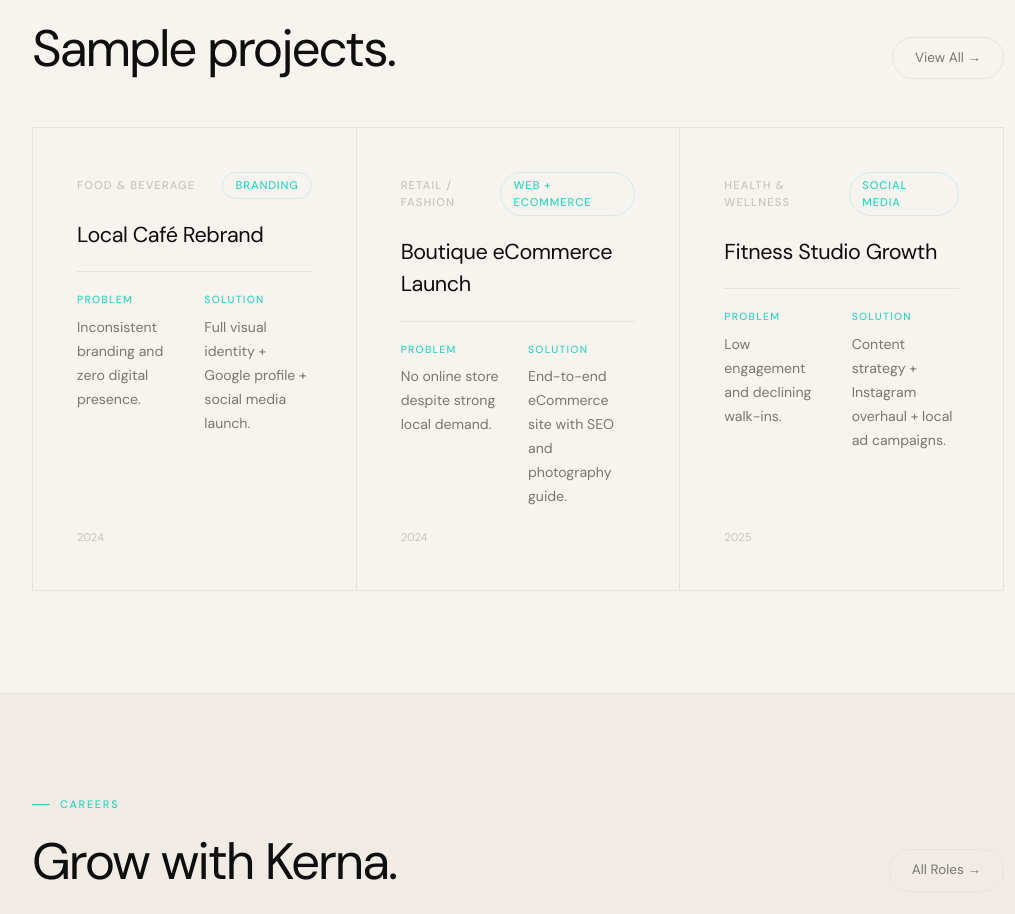
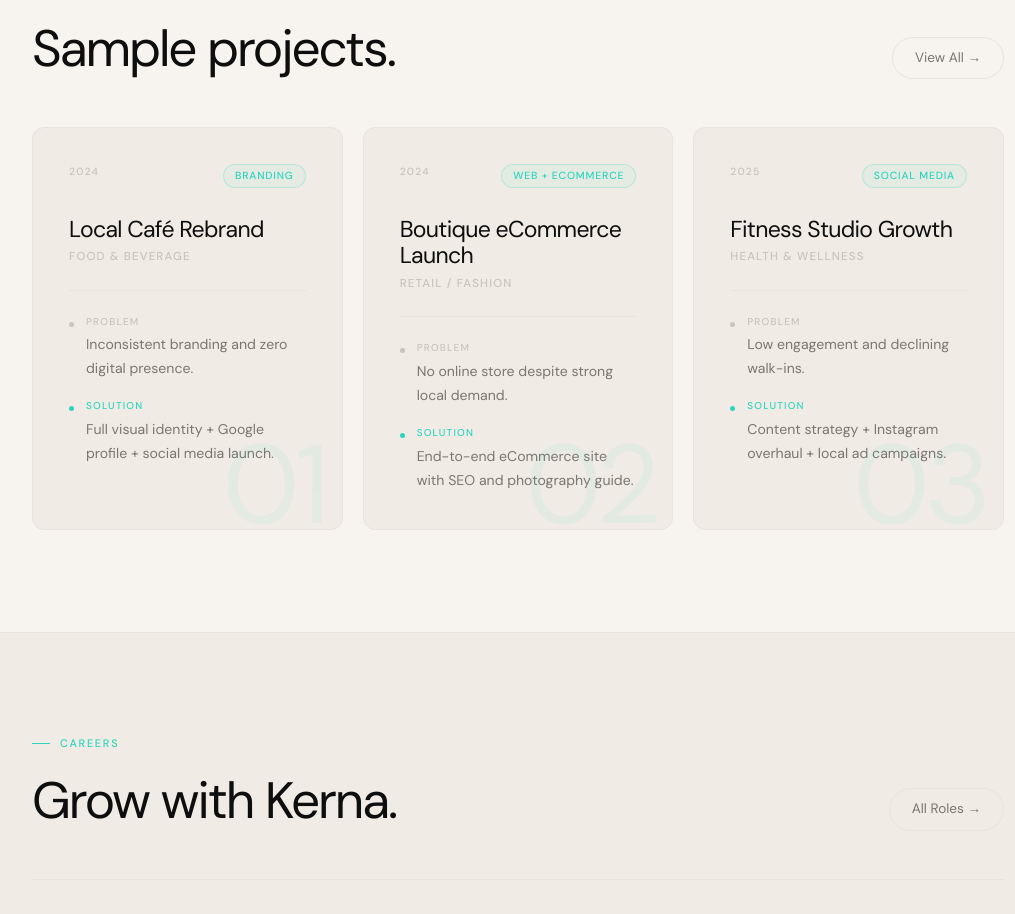
Before and after one commit to areesh18/kerna, a React (Vite) app: page / in a window 1280 px wide. Shown: the part 4080-4994 px from the top of the page, without its empty margins (122-1137 px from the left). Built offline with nearby package versions, Linux system fonts and the light colour scheme.

Commit message:
changes sample project section

```diff
--- a/src/pages/Home.jsx
+++ b/src/pages/Home.jsx
@@ -339,6 +339,8 @@
       {/* ── WORK PREVIEW ── */}
       <section style={{ borderBottom: '1px solid var(--border)' }}>
         <div style={{ ...W, padding: 'clamp(64px, 8vw, 112px) clamp(24px, 5vw, 64px)' }}>
+
+          {/* Header */}
           <div className="reveal" style={{ display: 'flex', justifyContent: 'space-between', alignItems: 'flex-end', marginBottom: '48px', flexWrap: 'wrap', gap: '16px' }}>
             <div>
               <SectionLabel>Selected Work</SectionLabel>
@@ -354,39 +356,104 @@
               onMouseLeave={e => { e.currentTarget.style.borderColor = 'var(--border)'; e.currentTarget.style.color = 'var(--text-secondary)' }}
             >View All →</button>
           </div>
+
+          {/* Cards grid */}
           <div className="reveal" style={{
-            display: 'grid', gridTemplateColumns: 'repeat(auto-fit, minmax(300px, 1fr))',
-            gap: '1px', backgroundColor: 'var(--border)', border: '1px solid var(--border)',
+            display: 'grid',
+            gridTemplateColumns: 'repeat(auto-fit, minmax(280px, 1fr))',
+            gap: '20px',
           }}>
             {sampleWork.map((w) => (
-              <div key={w.title} style={{
-                backgroundColor: 'var(--bg-primary)', padding: 'clamp(28px, 3.5vw, 44px)',
-                cursor: 'pointer', transition: 'background-color 0.25s ease',
-                display: 'flex', flexDirection: 'column', gap: '20px',
-              }}
+              <div key={w.title}
                 onClick={() => navigate('/work')}
-                onMouseEnter={e => e.currentTarget.style.backgroundColor = 'var(--bg-secondary)'}
-                onMouseLeave={e => e.currentTarget.style.backgroundColor = 'var(--bg-primary)'}
+                onMouseEnter={e => {
+                  e.currentTarget.style.borderColor = 'rgba(45,212,191,0.35)'
+                  e.currentTarget.style.transform = 'translateY(-4px)'
+                  e.currentTarget.querySelector('.wc-arrow').style.opacity = '1'
+                  e.currentTarget.querySelector('.wc-arrow').style.transform = 'translate(2px, -2px)'
+                  e.currentTarget.querySelector('.wc-num').style.opacity = '0.12'
+                }}
+                onMouseLeave={e => {
+                  e.currentTarget.style.borderColor = 'var(--border)'
+                  e.currentTarget.style.transform = 'translateY(0)'
+                  e.currentTarget.querySelector('.wc-arrow').style.opacity = '0'
+                  e.currentTarget.querySelector('.wc-arrow').style.transform = 'translate(0, 0)'
+                  e.currentTarget.querySelector('.wc-num').style.opacity = '0.06'
+                }}
+                style={{
+                  position: 'relative', overflow: 'hidden',
+                  backgroundColor: 'var(--bg-secondary)',
+                  border: '1px solid var(--border)',
+                  borderRadius: '12px',
+                  padding: 'clamp(24px, 3vw, 36px)',
+                  cursor: 'pointer',
+                  display: 'flex', flexDirection: 'column', gap: '0',
+                  transition: 'border-color 0.25s ease, transform 0.3s cubic-bezier(0.16,1,0.3,1)',
+                  minHeight: '340px',
+                }}
               >
-                <div style={{ display: 'flex', justifyContent: 'space-between', alignItems: 'center' }}>
-                  <span style={{ fontFamily: 'var(--font-body)', fontSize: '0.7rem', fontWeight: 500, letterSpacing: '0.1em', textTransform: 'uppercase', color: 'var(--text-muted)' }}>{w.industry}</span>
+                {/* Ghost number watermark */}
+                <span className="wc-num" style={{
+                  position: 'absolute', bottom: '-12px', right: '16px',
+                  fontFamily: 'var(--font-display)', fontSize: '7rem', fontWeight: 400,
+                  color: 'var(--teal)', opacity: 0.06, lineHeight: 1,
+                  letterSpacing: '-0.04em', userSelect: 'none', pointerEvents: 'none',
+                  transition: 'opacity 0.3s ease',
+                }}>{w.num}</span>
+
+                {/* Top row */}
+                <div style={{ display: 'flex', justifyContent: 'space-between', alignItems: 'flex-start', marginBottom: '28px' }}>
                   <span style={{
-                    fontFamily: 'var(--font-body)', fontSize: '0.7rem', fontWeight: 500,
+                    fontFamily: 'var(--font-body)', fontSize: '0.65rem', fontWeight: 500,
+                    letterSpacing: '0.12em', textTransform: 'uppercase',
+                    color: 'var(--text-muted)',
+                  }}>{w.year}</span>
+                  <span style={{
+                    fontFamily: 'var(--font-body)', fontSize: '0.65rem', fontWeight: 500,
                     letterSpacing: '0.08em', textTransform: 'uppercase', color: 'var(--teal)',
-                    border: '1px solid rgba(45,212,191,0.2)', padding: '4px 12px', borderRadius: '100px',
+                    border: '1px solid rgba(45,212,191,0.25)', padding: '3px 11px', borderRadius: '100px',
+                    backgroundColor: 'rgba(45,212,191,0.06)',
                   }}>{w.tag}</span>
                 </div>
-                <h3 style={{ fontFamily: 'var(--font-display)', fontSize: 'clamp(1.1rem, 1.7vw, 1.35rem)', fontWeight: 400, color: 'var(--text-primary)', letterSpacing: '-0.02em' }}>{w.title}</h3>
-                <div style={{ width: '100%', height: '1px', backgroundColor: 'var(--border)' }} />
-                <div style={{ display: 'grid', gridTemplateColumns: '1fr 1fr', gap: '20px' }}>
+
+                {/* Title */}
+                <h3 style={{
+                  fontFamily: 'var(--font-display)', fontSize: 'clamp(1.2rem, 1.8vw, 1.5rem)',
+                  fontWeight: 400, color: 'var(--text-primary)', letterSpacing: '-0.03em',
+                  lineHeight: 1.15, marginBottom: '6px',
+                }}>{w.title}</h3>
+                <p style={{
+                  fontFamily: 'var(--font-body)', fontSize: '0.72rem', fontWeight: 500,
+                  letterSpacing: '0.1em', textTransform: 'uppercase',
+                  color: 'var(--text-muted)', marginBottom: '24px',
+                }}>{w.industry}</p>
+
+                {/* Divider */}
+                <div style={{ width: '100%', height: '1px', backgroundColor: 'var(--border)', marginBottom: '24px' }} />
+
+                {/* Problem + Solution stacked */}
+                <div style={{ display: 'flex', flexDirection: 'column', gap: '18px', flex: 1 }}>
                   {[['Problem', w.problem], ['Solution', w.solution]].map(([lbl, txt]) => (
-                    <div key={lbl}>
-                      <p style={{ fontFamily: 'var(--font-body)', fontSize: '0.65rem', fontWeight: 500, letterSpacing: '0.12em', textTransform: 'uppercase', color: 'var(--teal)', marginBottom: '8px' }}>{lbl}</p>
-                      <p style={{ fontFamily: 'var(--font-body)', fontSize: '0.88rem', fontWeight: 400, color: 'var(--text-secondary)', lineHeight: 1.7 }}>{txt}</p>
+                    <div key={lbl} style={{ display: 'flex', gap: '12px', alignItems: 'flex-start' }}>
+                      <span style={{
+                        width: '5px', height: '5px', borderRadius: '50%', flexShrink: 0,
+                        backgroundColor: lbl === 'Solution' ? 'var(--teal)' : 'var(--text-muted)',
+                        marginTop: '7px',
+                      }} />
+                      <div>
+                        <p style={{ fontFamily: 'var(--font-body)', fontSize: '0.62rem', fontWeight: 500, letterSpacing: '0.12em', textTransform: 'uppercase', color: lbl === 'Solution' ? 'var(--teal)' : 'var(--text-muted)', marginBottom: '4px' }}>{lbl}</p>
+                        <p style={{ fontFamily: 'var(--font-body)', fontSize: '0.88rem', fontWeight: 400, color: 'var(--text-secondary)', lineHeight: 1.7 }}>{txt}</p>
+                      </div>
                     </div>
                   ))}
                 </div>
-                <span style={{ fontFamily: 'var(--font-body)', fontSize: '0.7rem', fontWeight: 400, color: 'var(--text-muted)', marginTop: 'auto' }}>{w.year}</span>
+
+                {/* Arrow */}
+                <span className="wc-arrow" style={{
+                  position: 'absolute', top: '20px', right: '20px',
+                  color: 'var(--teal)', fontSize: '1rem',
+                  opacity: 0, transition: 'opacity 0.2s ease, transform 0.2s ease',
+                }}>↗</span>
               </div>
             ))}
           </div>
```
